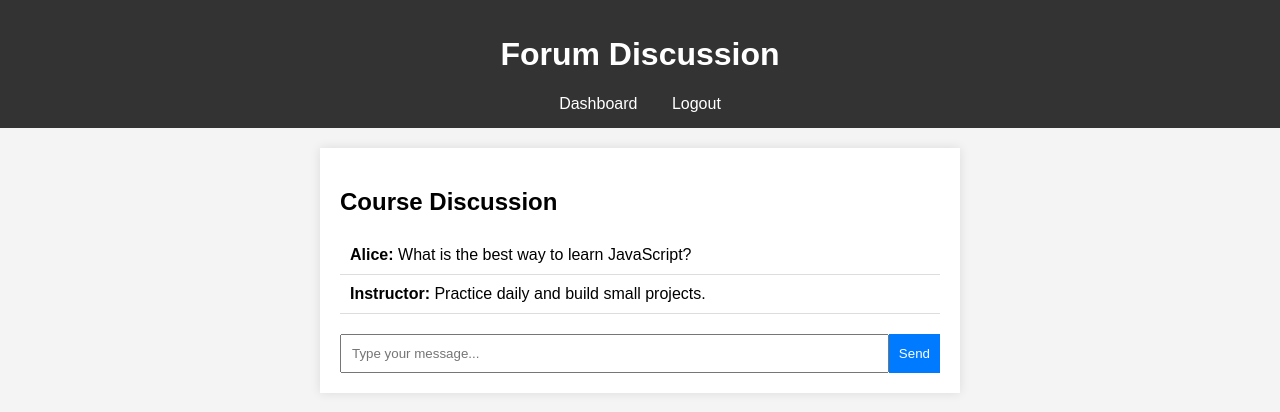
After one commit to iiuuaan/edukewer, a PHP site: page /forum.html in a window 1280 px wide. The commit adds this page. Shown: the top 412 px of the page. Run offline with PHP 8.4, Linux system fonts and the light colour scheme.

Commit message:
Added certificate and forum feature

```diff
--- a/assets/css/styles.css
+++ b/assets/css/styles.css
@@ -130,3 +130,55 @@ button {
 button:hover {
     background: #0056b3;
 }
+
+.certificate {
+    max-width: 600px;
+    margin: 20px auto;
+    padding: 20px;
+    background: white;
+    text-align: center;
+    box-shadow: 0 0 10px rgba(0, 0, 0, 0.1);
+}
+
+.certificate-box {
+    border: 2px solid #333;
+    padding: 20px;
+    margin-top: 20px;
+    background: #f9f9f9;
+}
+
+.forum {
+    max-width: 600px;
+    margin: 20px auto;
+    padding: 20px;
+    background: white;
+    box-shadow: 0 0 10px rgba(0, 0, 0, 0.1);
+}
+
+.messages {
+    max-height: 300px;
+    overflow-y: auto;
+    margin-bottom: 20px;
+}
+
+.message {
+    padding: 10px;
+    border-bottom: 1px solid #ddd;
+}
+
+#forum-form {
+    display: flex;
+}
+
+#message-input {
+    flex-grow: 1;
+    padding: 10px;
+}
+
+button {
+    background: #007bff;
+    color: white;
+    border: none;
+    padding: 10px;
+    cursor: pointer;
+}
--- /dev/null
+++ b/forum.html
@@ -0,0 +1,37 @@
+<!DOCTYPE html>
+<html lang="en">
+<head>
+    <meta charset="UTF-8">
+    <meta name="viewport" content="width=device-width, initial-scale=1.0">
+    <title>Forum</title>
+    <link rel="stylesheet" href="assets/css/styles.css">
+</head>
+<body>
+    <header>
+        <h1>Forum Discussion</h1>
+        <nav>
+            <a href="dashboard.html">Dashboard</a>
+            <a href="index.html" id="logout">Logout</a>
+        </nav>
+    </header>
+
+    <section class="forum">
+        <h2>Course Discussion</h2>
+        <div class="messages">
+            <div class="message">
+                <strong>Alice:</strong> What is the best way to learn JavaScript?
+            </div>
+            <div class="message">
+                <strong>Instructor:</strong> Practice daily and build small projects.
+            </div>
+        </div>
+
+        <form id="forum-form">
+            <input type="text" id="message-input" placeholder="Type your message..." required>
+            <button type="submit">Send</button>
+        </form>
+    </section>
+
+    <script src="assets/js/script.js"></script>
+</body>
+</html>
```
Also changed, not shown: certificate.html (added, +32 -0 lines).
